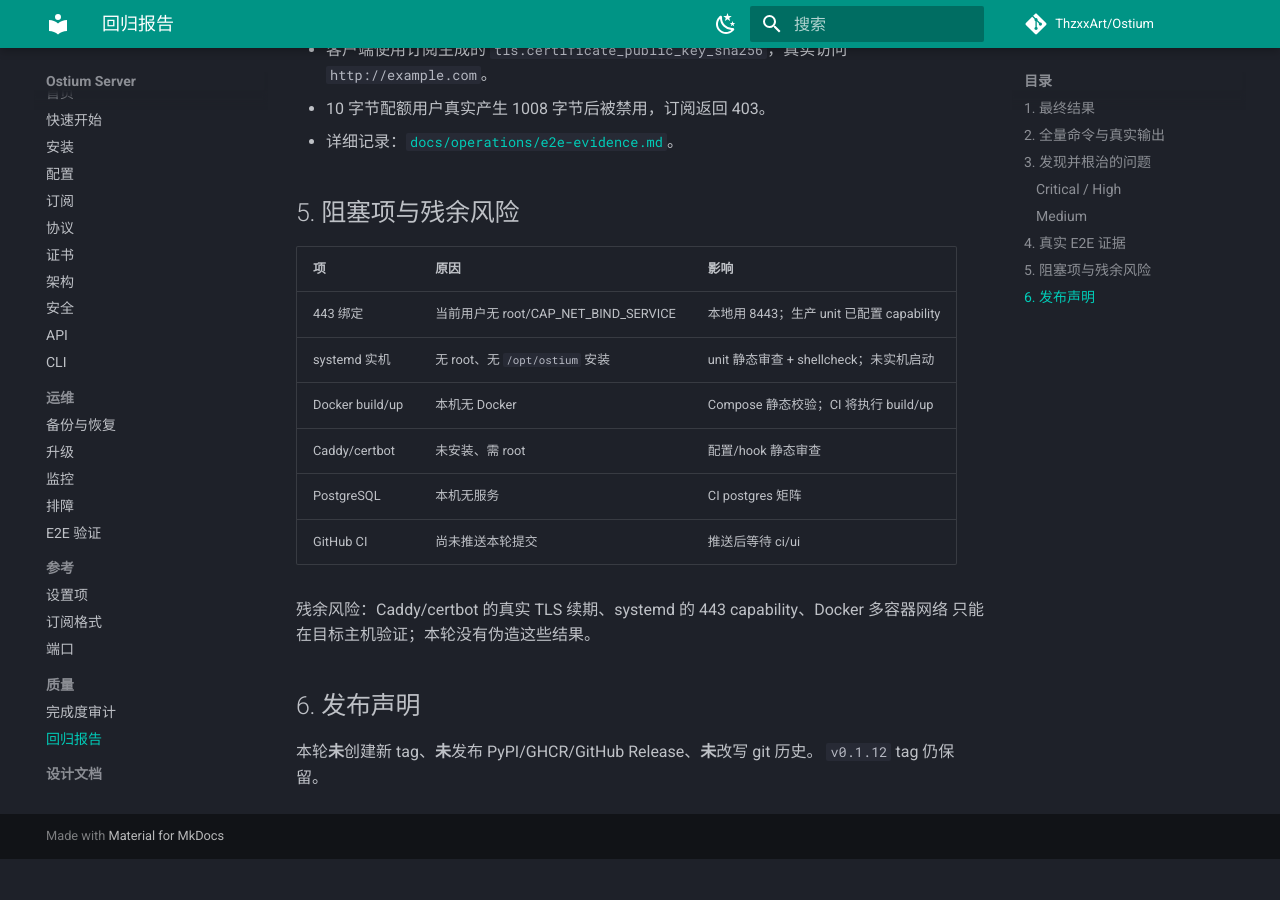
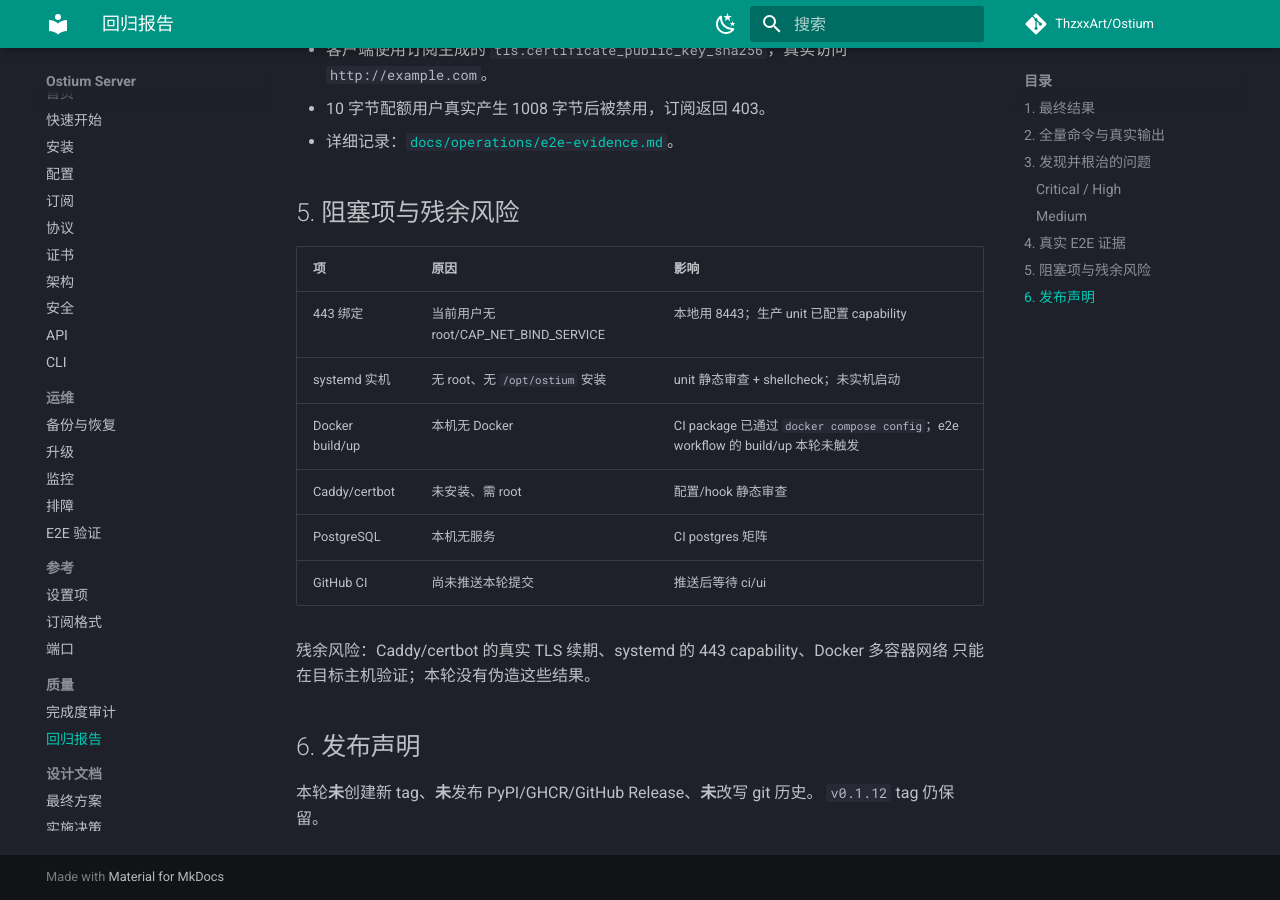
Before and after one commit to ThzxxArt/Ostium, an MkDocs documentation site: the page built from docs/review/0.2.0-regression-report.md, in a window 1280 px wide and 900 px high, scrolled down 6695 px. Built offline with MkDocs 1.6.1 and Material for MkDocs 9.7.7, drawn with Linux system fonts in a browser that asks for light colours; comment, search, counter and statistics services are not loaded; before the commit the page ends 7554 px from its top, so only the background shows below that.

Commit message:
docs: clarify Docker validation scope in regression report

```diff
--- a/docs/review/0.2.0-regression-report.md
+++ b/docs/review/0.2.0-regression-report.md
@@ -167,7 +167,7 @@ E2E_OK
 |---|---|---|
 | 443 绑定 | 当前用户无 root/CAP_NET_BIND_SERVICE | 本地用 8443；生产 unit 已配置 capability |
 | systemd 实机 | 无 root、无 `/opt/ostium` 安装 | unit 静态审查 + shellcheck；未实机启动 |
-| Docker build/up | 本机无 Docker | Compose 静态校验；CI 将执行 build/up |
+| Docker build/up | 本机无 Docker | CI package 已通过 `docker compose config`；e2e workflow 的 build/up 本轮未触发 |
 | Caddy/certbot | 未安装、需 root | 配置/hook 静态审查 |
 | PostgreSQL | 本机无服务 | CI postgres 矩阵 |
 | GitHub CI | 尚未推送本轮提交 | 推送后等待 ci/ui |
```
